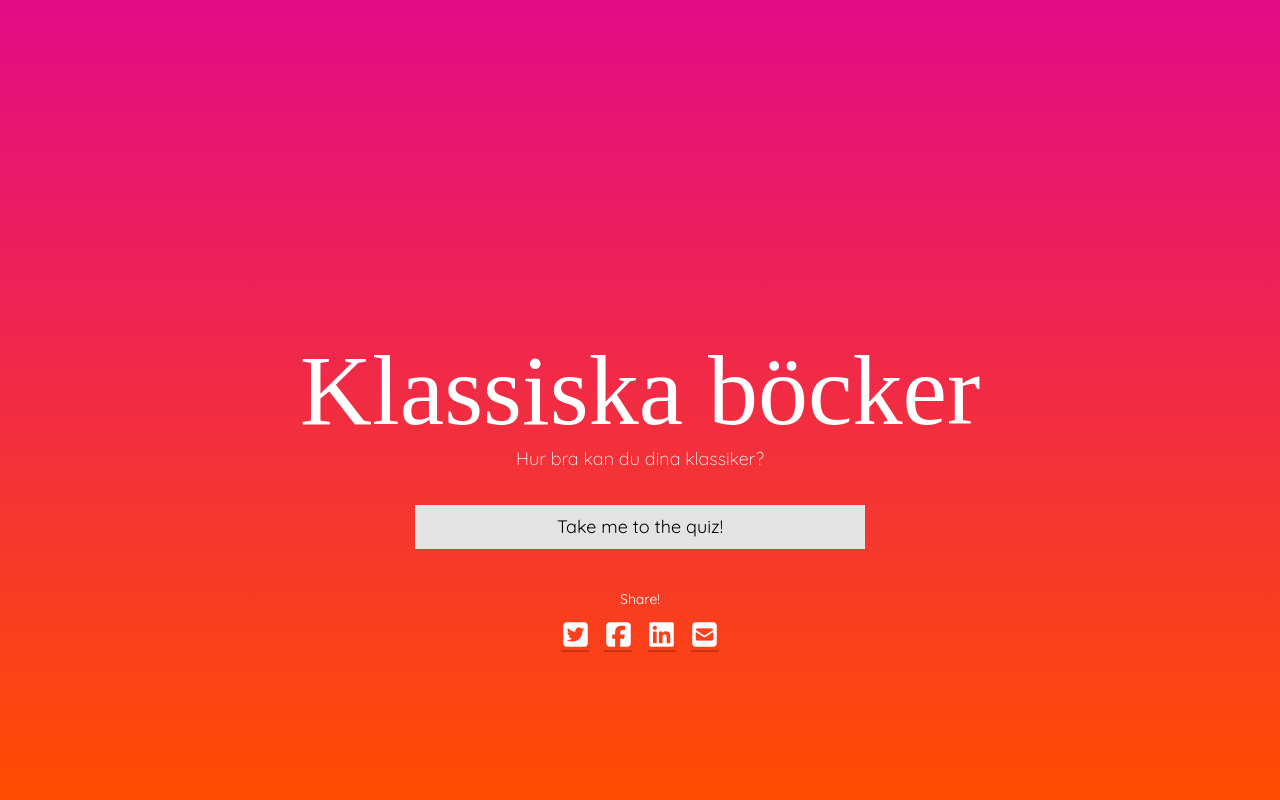
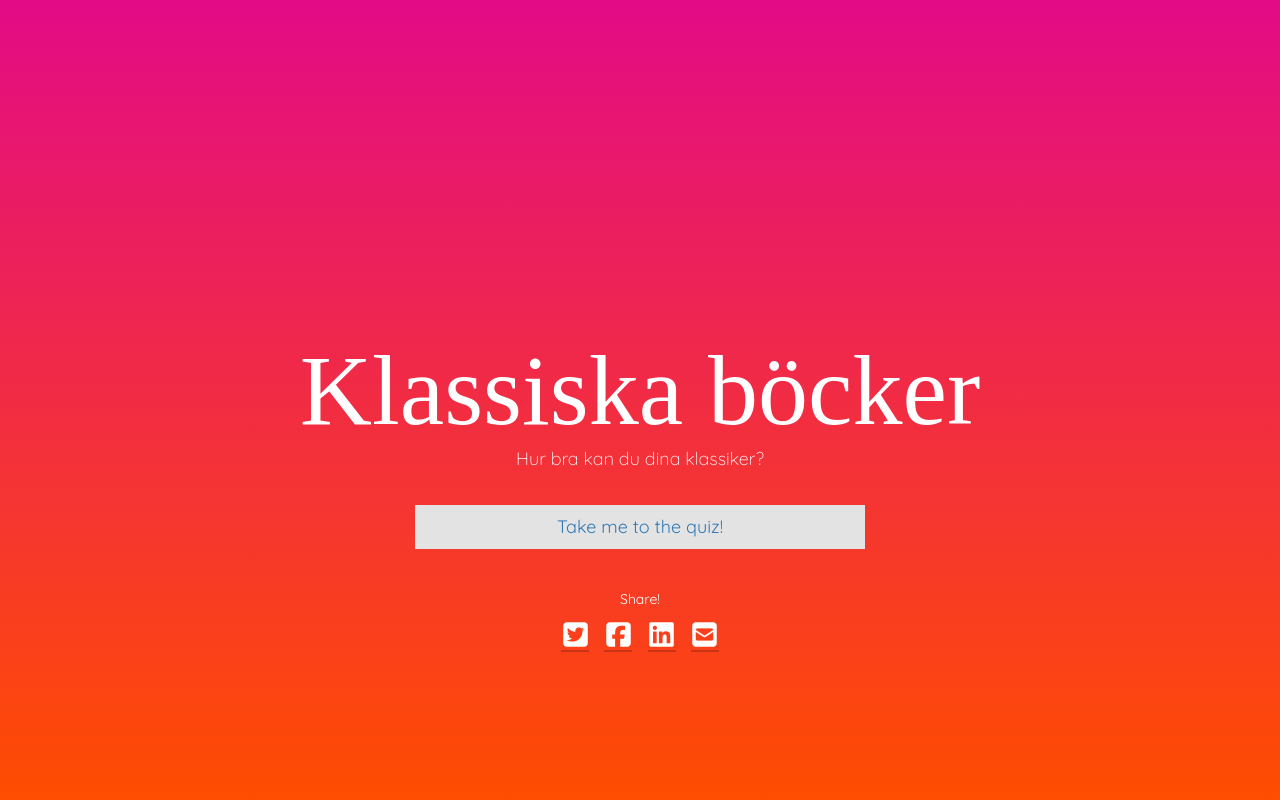
Before and after one commit to majaellinorlind/quizproject, a Django app: page /quiz/1/ in a window 1280 px wide. Run offline with Django 3.2, Linux system fonts and the light colour scheme; some libraries are stand-ins or nearby versions.

Commit message:
added url links to buttons in html

```diff
--- a/quiz/templates/quiz/question.html
+++ b/quiz/templates/quiz/question.html
@@ -21,7 +21,7 @@
 			<div class="container">
 				<div class="row">
 					<div class="col-md-12">
-						<button type="button" class="btn btn-primary btn-lg question">{{ answer1 }}</button>
+						<button type="button" class="btn btn-primary btn-lg question"><a href='{% url "results_page" quiz_number %}'>{{ answer1 }}</a></button>
 					</div>
 					<div class="col-md-12">
 						<button type="button" class="btn btn-primary btn-lg question">{{ answer2 }}</button>
--- a/quiz/templates/quiz/quiz.html
+++ b/quiz/templates/quiz/quiz.html
@@ -18,7 +18,7 @@
 		<p class="p quiz">{{ quiz.description }}</p>
 
 				<div class="col-md-12">
-					<button type="button" class="btn btn-primary btn-lg quiz">Take me to the quiz!</button>
+					<button type="button" class="btn btn-primary btn-lg quiz"><a href='{% url "question_page" quiz_number 1 %}'>Take me to the quiz!</a></button>
 				</div>
 
 		<p align="center">Share!</p>
```
